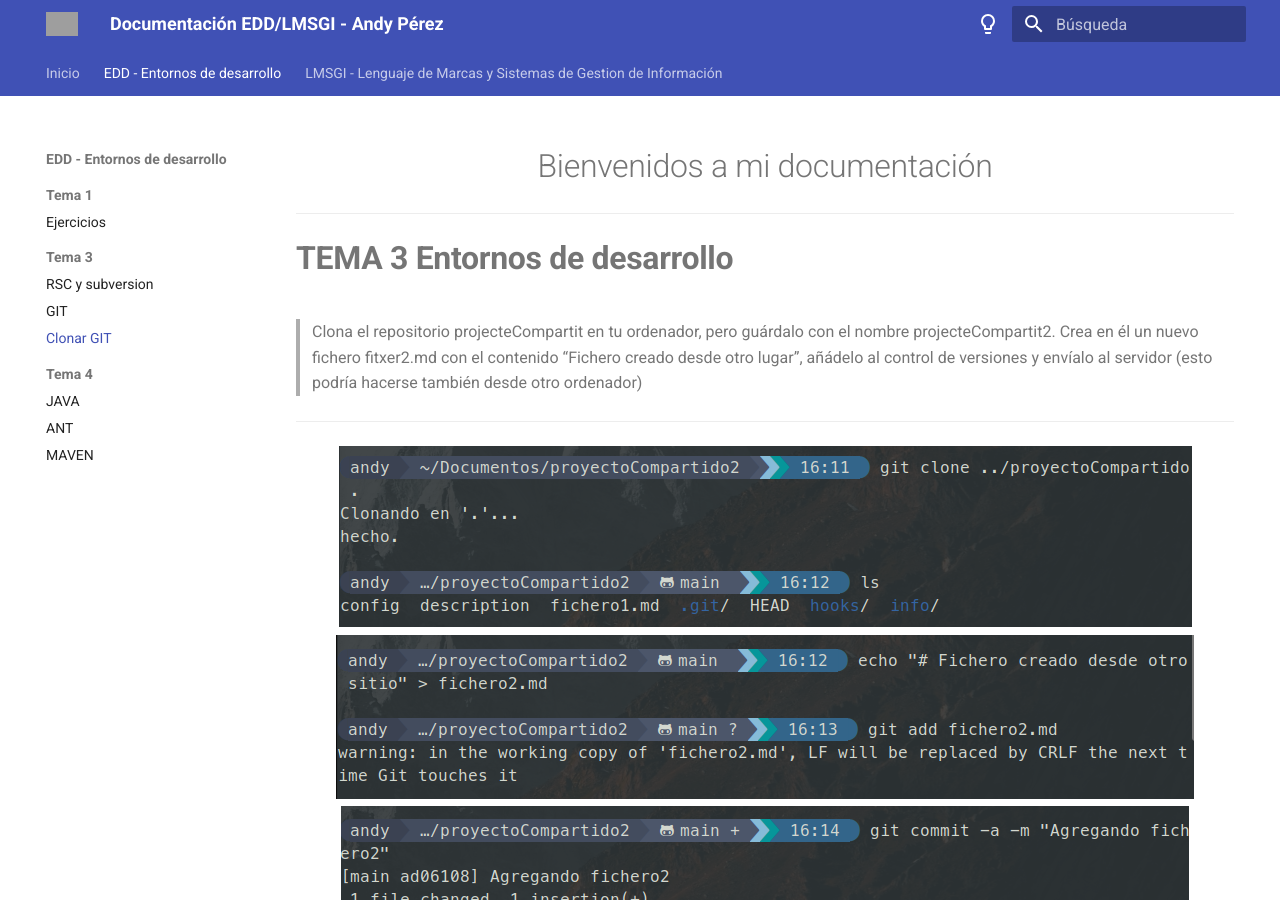
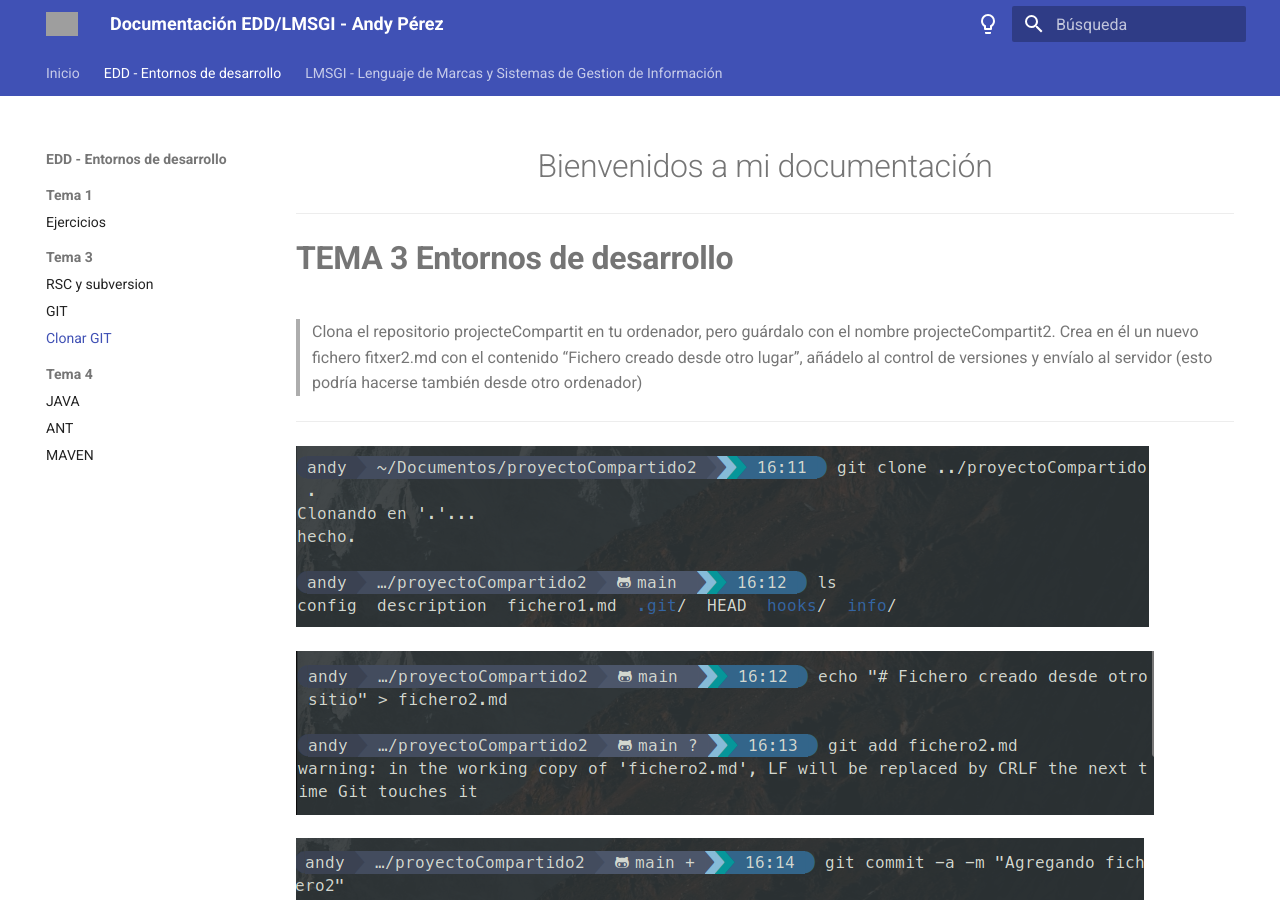
Before and after one commit to andypr97vlc/EDD_LMI, an MkDocs documentation site: the page built from docs/EDD/Tema3/gitclonar.md, in a window 1280 px wide and 900 px high. Built offline with MkDocs 1.6.1 and Material for MkDocs 9.7.7, drawn with Linux system fonts in a browser that asks for light colours; grey boxes are pictures that could not be loaded.

Commit message:
Cambio gitclonar.md

```diff
--- a/docs/EDD/Tema3/gitclonar.md
+++ b/docs/EDD/Tema3/gitclonar.md
@@ -4,15 +4,12 @@
 
 ---
 
+![1](../../../recursos/EDDtema3/gitclon1.png)
 
+![2](../../../recursos/EDDtema3/gitclon2.png)
 
-<p align="center">
-    <img src="../../../recursos/EDDtema3/gitclon1.png"/>
-    <br>
-    <img src="../../../recursos/EDDtema3/gitclon2.png"/>
-    <br>
-    <img src="../../../recursos/EDDtema3/gitclon3.png"/>
-    <br>
-    <img src="../../../recursos/EDDtema3/gitclon4.png"/>
-    <br><em>Clonado, creacion de ficjero y push hacia la rama main</em><br>
-</p>
+![3](../../../recursos/EDDtema3/gitclon3.png)
+
+![4](../../../recursos/EDDtema3/gitclon4.png)
+
+Clonado, creacion de ficjero y push hacia la rama main
```
